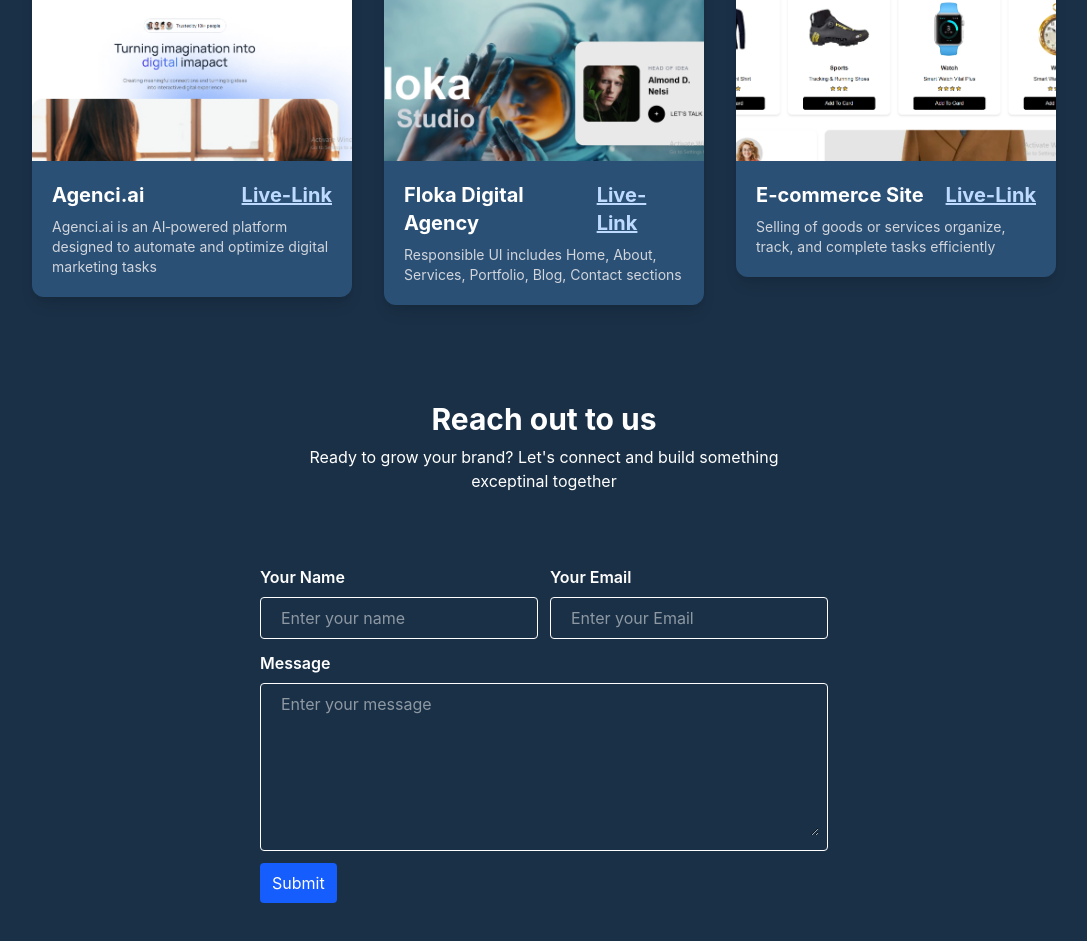
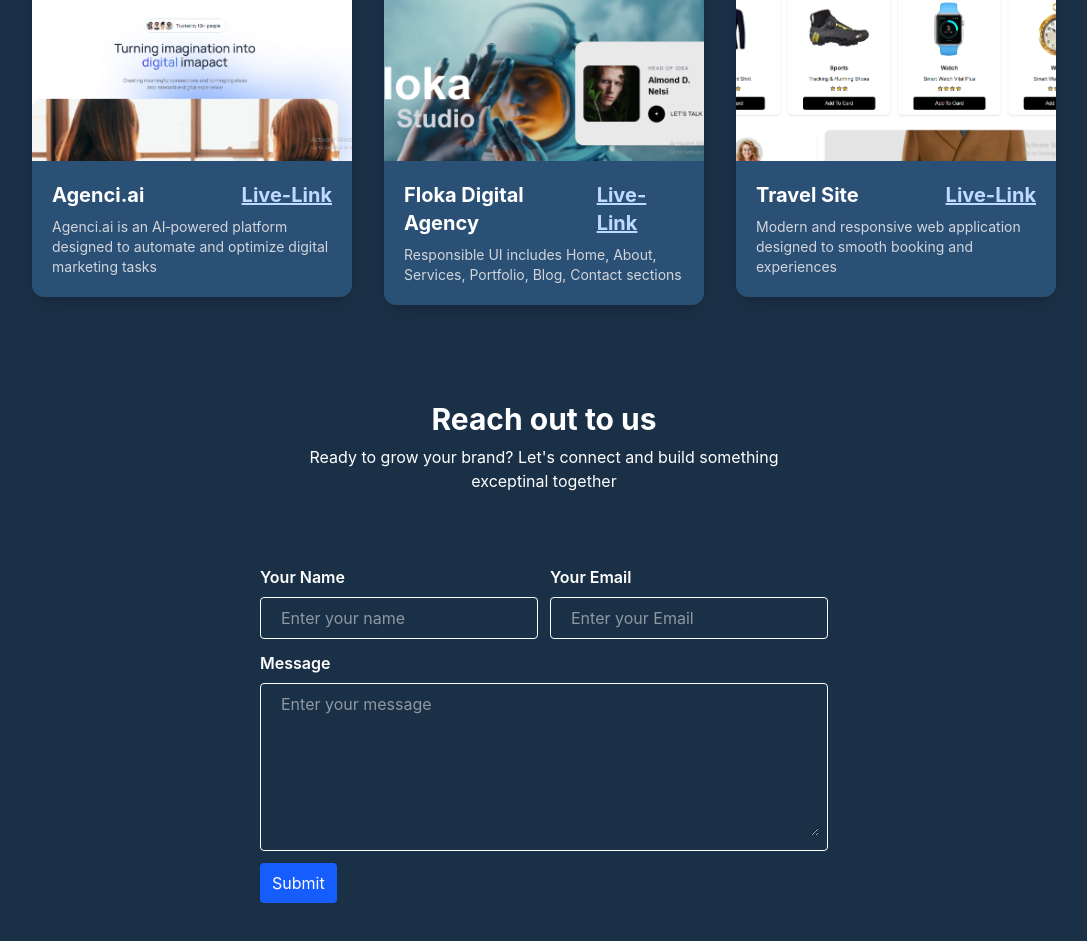
Before and after one commit to papanbanik/My-Portfolio, a React (Vite) app: page / in a window 1280 px wide. Shown: the part 1055-1996 px from the top of the page, without its empty margins (96-1183 px from the left). Built offline with nearby package versions, Linux system fonts and the light colour scheme.

Commit message:
Update Project.jsx

```diff
--- a/src/section/Project.jsx
+++ b/src/section/Project.jsx
@@ -18,9 +18,9 @@
   },
   {
     img: Project3,
-    title: "E-commerce Site",
-    description: "Selling of goods or services organize, track, and complete tasks efficiently",
-     link: "https://ecommerce-web-app-pied.vercel.app/",
+    title: "Travel Site",
+    description: "Modern and responsive web application designed to smooth booking and experiences",
+     link: "https://travel-site-six-rho.vercel.app",
   },
 ];
 
```
